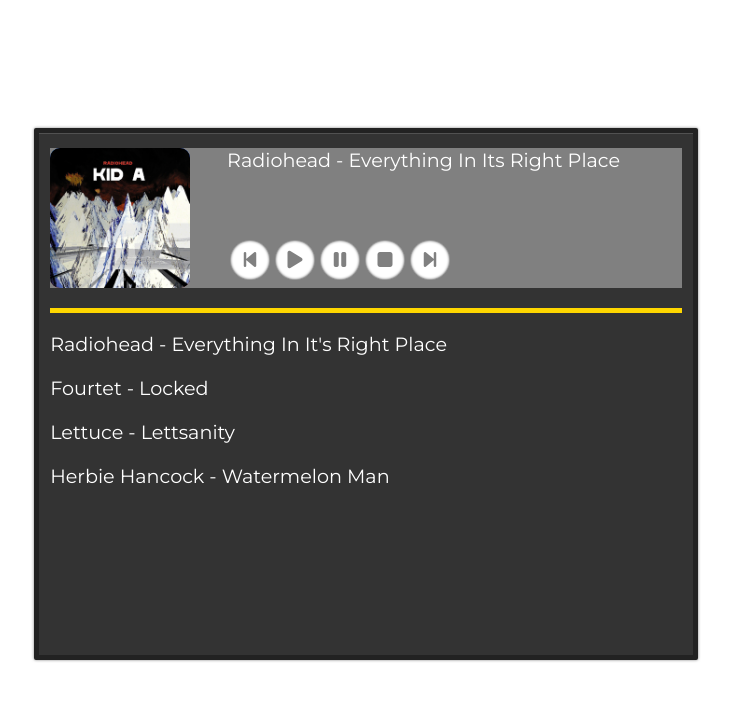
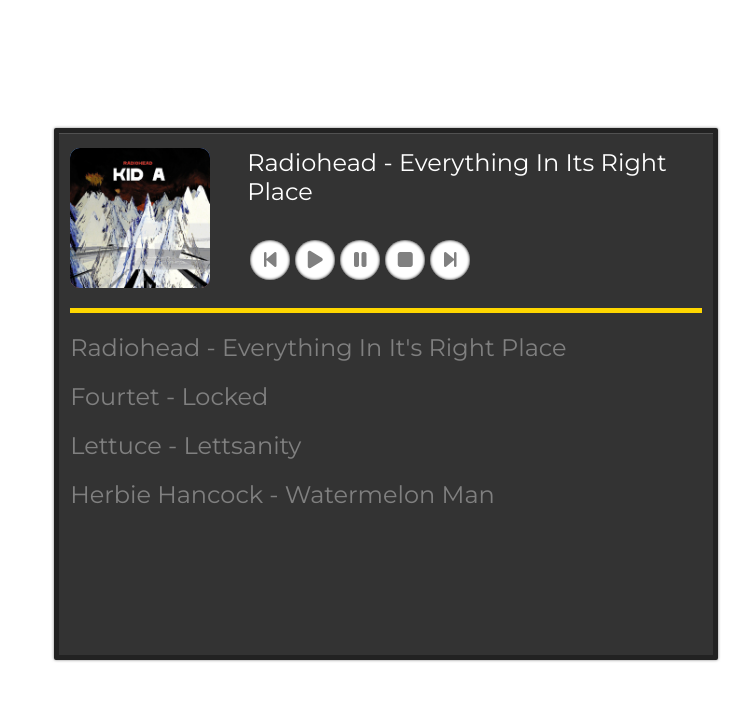
Before and after one commit to chakafasano88/audio_player, a PHP site: page /jukebox.html in a window 1280 px wide. Shown: the top 701 px of the page, without its empty margins (354-1105 px from the left). Run offline with PHP 8.4, Linux system fonts and the light colour scheme; some libraries are stand-ins or nearby versions.

Commit message:
add class, change text color

```diff
--- a/jukebox.css
+++ b/jukebox.css
@@ -5,7 +5,7 @@ body {
   justify-content: center;
   margin-top: 10%;
   color: white;
-  font-size: 1.2em;
+  font-size: 1.5em;
 }
 
 .main-player-container{
@@ -29,7 +29,6 @@ body {
   display: flex;
   justify-content: space-between;
   margin-bottom: 20px;
-  background-color: grey;
 }
 
 .child1 {
@@ -95,15 +94,34 @@ img {
 .song-list-container {
   width: 100%;
   border-top: 5px solid gold;
-  height: 170px;
 }
 
-.song-list li {
-  color: white;
+.song-list{
+  display: flex;
+  flex-direction: column;
+  justify-content: flex-start;
+  padding-top: 20px;
+}
+
+.items {
+  color: grey;
   list-style: none;
   padding-bottom: 20px;
   position: relative;
   right: 40px;
+
+}
+
+#songs-text{
+  margin-bottom: 20px;
+}
+
+a.active {
+  color: white;
+}
+
+a {
+  color: grey;
 }
 
 a:link {
--- a/jukebox.html
+++ b/jukebox.html
@@ -50,12 +50,12 @@
   </div>
       <!-- ====== Buttons object end  ======= -->
       <div class="song-list-container">
-        <ul class=song-list >
-          <a class="click-song1" href="#"><li>Radiohead - Everything In It's Right Place</li></a>
-          <a class="click-song2" href="#"><li>Fourtet - Locked</li></a>
-          <a class="click-song3" href="#"><li>Lettuce - Lettsanity</li></a>
-          <a class="click-song4" href="#"><li>Herbie Hancock - Watermelon Man</li></a>
-        </ul>
+        <div class= "song-list" >
+          <a id="songs-text" class="click-song-1 item" href="#">Radiohead - Everything In It's Right Place</a>
+          <a id="songs-text"  class="click-song-2 item" href="#">Fourtet - Locked</a>
+          <a id="songs-text" class="click-song-3 item" href="#">Lettuce - Lettsanity</a>
+          <a id="songs-text" class="click-song-4 item" href="#">Herbie Hancock - Watermelon Man</a>
+        </div>
       </div>
 
   </div>
--- a/jukebox.js
+++ b/jukebox.js
@@ -12,6 +12,7 @@ document.addEventListener("DOMContentLoaded", function(event) {
     let print = document.querySelector('.title');
     let i = 0;
 
+
     function showImage(index) {
       //hide all images
       //show image of song on that index
@@ -20,6 +21,14 @@ document.addEventListener("DOMContentLoaded", function(event) {
         .hide();
       $('img.album-artwork-image:eq(' + index +')')
         .show();
+    };
+
+    function toggleHighlight(e){
+      let list = document.querySelector('.song-list').children;
+      for(var i = 0; i < list.length; i++){
+        list[i].className = 'item';
+      }
+      e.className = 'active';
     };
 
     //Function contains song file path, and song name, and stores them in the arrays.
@@ -39,12 +48,12 @@ document.addEventListener("DOMContentLoaded", function(event) {
      mattjb.addSong("music/03 Lettsanity.m4a");
      mattjb.addSong("music/04 Watermelon Man.mp3");
 
-
     let songArray =
      ['Radiohead - Everything In Its Right Place',
      'Fourtet - Locked',
      'Lettuce - Lettsanity',
      'Herbie Hancock - Watermelon Man'];
+
     let myIndex = 1;
 
     print.innerHTML = 'Radiohead - Everything In Its Right Place';
@@ -57,8 +66,7 @@ document.addEventListener("DOMContentLoaded", function(event) {
        print.innerHTML = songArray[--myIndex % songArray.length -1];
     };
 
-
-
+//=========== AUDIO FUNCTIONALITY ===========
     Jukebox.prototype.play = function() {
       audio.play();
     };
@@ -67,10 +75,12 @@ document.addEventListener("DOMContentLoaded", function(event) {
      audio.pause();
     };
 
+    // console.log(mattjb.songs[i]);
+
     audio.src = mattjb.songs[i];
 
     Jukebox.prototype.next = function (){
-      i ++
+      i++
       console.log('Position: ', i, ' songs: ', mattjb.songs.length);
       if(i >= 0 && i <= 3){
         console.log('less than total');
@@ -102,6 +112,8 @@ document.addEventListener("DOMContentLoaded", function(event) {
         };
       };
 
+
+
      playButton.addEventListener("click", function(event){
     event.preventDefault();
     mattjb.play();
@@ -132,35 +144,35 @@ document.addEventListener("DOMContentLoaded", function(event) {
       mattjb.play();
     });
 
-    const radiohead = document.querySelector(".click-song1");
-    const fourtet = document.querySelector(".click-song2");
-    const lettuce = document.querySelector(".click-song3");
-    const herbie = document.querySelector(".click-song4");
+    const radiohead = document.querySelector(".click-song-1");
+    const fourtet = document.querySelector(".click-song-2");
+    const lettuce = document.querySelector(".click-song-3");
+    const herbie = document.querySelector(".click-song-4");
 
-    // const song1 = radiohead.mattjb.songs[0];
-    // lettuce = mattjb.songs[2];
-    // herbie = mattjb.songs[3];
 
     radiohead.addEventListener("click", function() {
-      event.preventDefault();
+      toggleHighlight(this)
       audio.src = mattjb.songs[0];
       mattjb.play();
     });
 
     fourtet.addEventListener("click", function() {
       event.preventDefault();
+      toggleHighlight(this)
       audio.src = mattjb.songs[1];
       mattjb.play();
     });
 
     lettuce.addEventListener("click", function() {
       event.preventDefault();
+      toggleHighlight(this)
       audio.src = mattjb.songs[2];
       mattjb.play();
     });
 
     herbie.addEventListener("click", function() {
       event.preventDefault();
+      toggleHighlight(this)
       audio.src = mattjb.songs[3];
       mattjb.play();
     });
```
